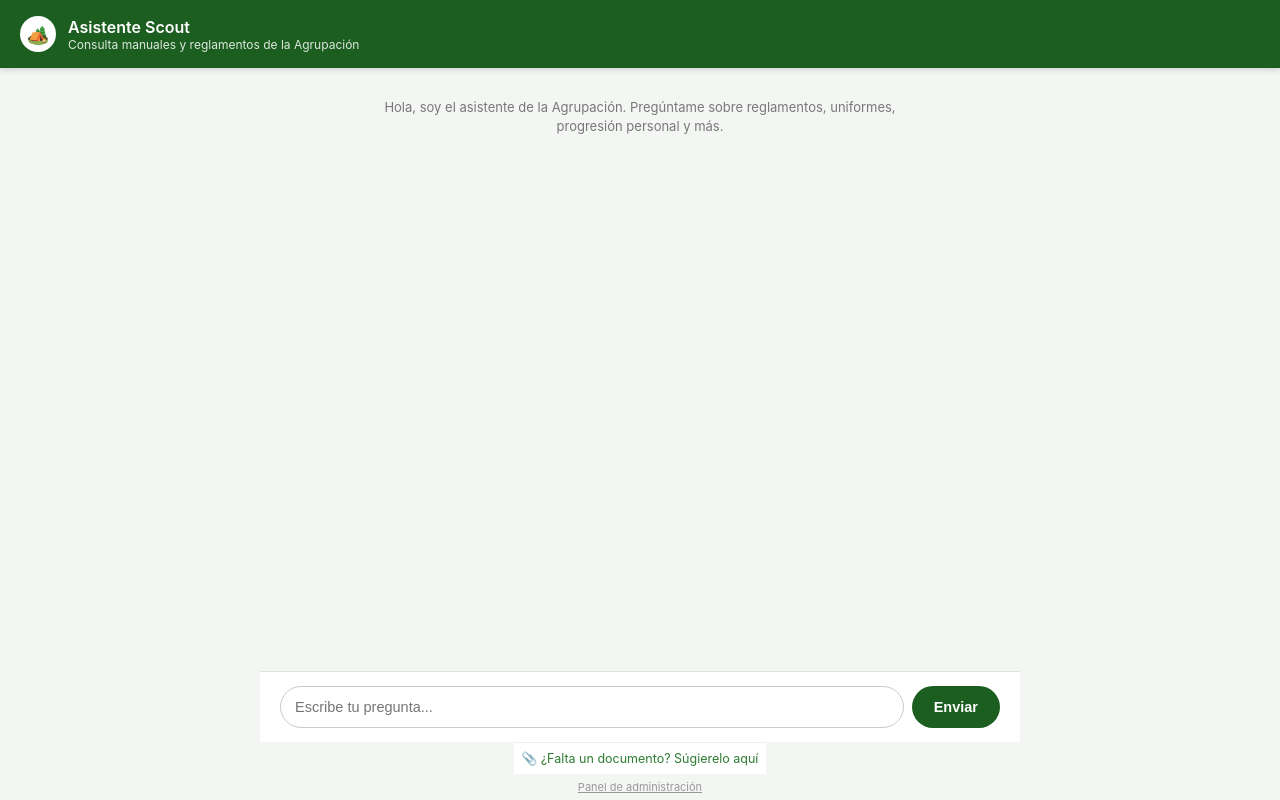
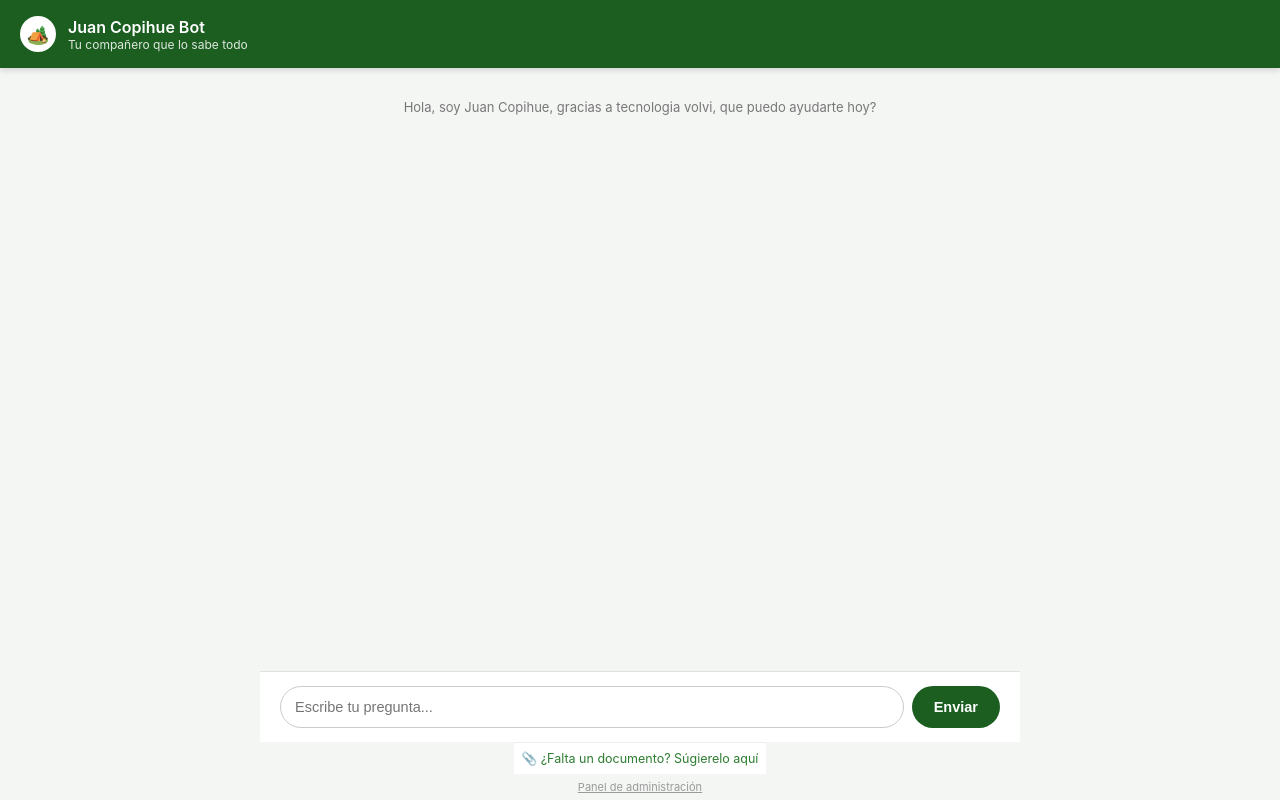
Before and after one commit to duran2025/Juancopihue_bot, a website: page public/index.html in a window 1280 px wide. Drawn offline with Linux system fonts and the light colour scheme.

Commit message:
Update index.html

```diff
--- a/public/index.html
+++ b/public/index.html
@@ -193,13 +193,13 @@
 <header>
   <div class="logo">🏕️</div>
   <div>
-    <h1>Asistente Scout</h1>
-    <p>Consulta manuales y reglamentos de la Agrupación</p>
+    <h1>Juan Copihue Bot</h1>
+    <p>Tu compañero que lo sabe todo</p>
   </div>
 </header>
 
 <div id="chat">
-  <div class="msg system">Hola, soy el asistente de la Agrupación. Pregúntame sobre reglamentos, uniformes, progresión personal y más.</div>
+  <div class="msg system">Hola, soy Juan Copihue, gracias a tecnologia volvi, que puedo ayudarte hoy?</div>
 </div>
 
 <form id="form">
@@ -209,7 +209,7 @@
 
 <div id="suggest-toggle">📎 ¿Falta un documento? Súgierelo aquí</div>
 <div id="suggest-panel">
-  <p>Sube un manual o reglamento que creas que falta. Un administrador lo va a revisar antes de agregarlo al chatbot.</p>
+  <p>Sube un manual,reglamento o documento scout oficial que creas que falta. Un administrador lo va a revisar antes de agregarlo al chatbot.</p>
   <input id="suggestFile" type="file" accept=".pdf,.docx,.txt" />
   <textarea id="suggestNote" placeholder="Comentario opcional (ej: de qué trata, por qué es importante)"></textarea>
   <button id="suggestBtn">Enviar para aprobación</button>
```
